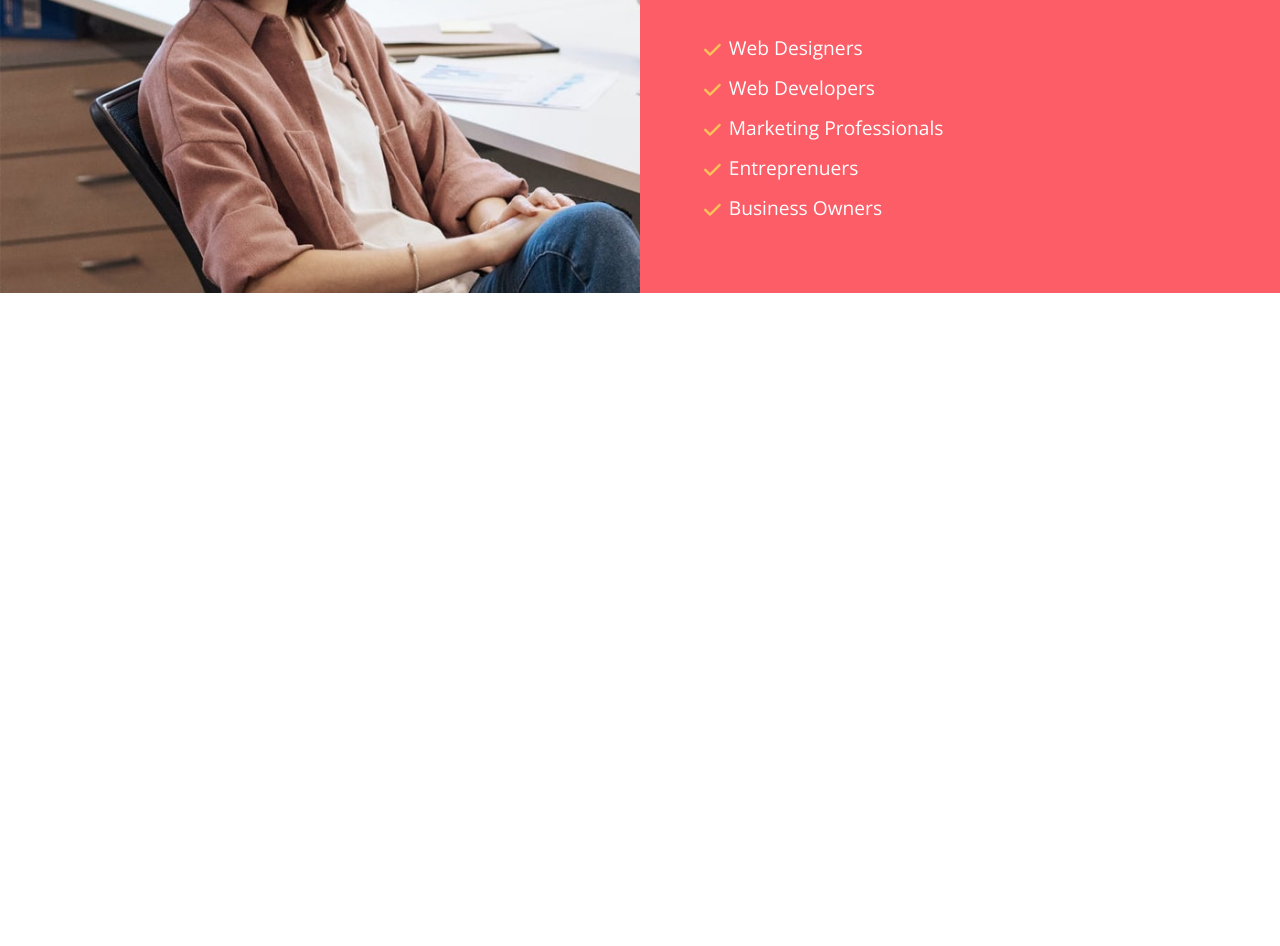
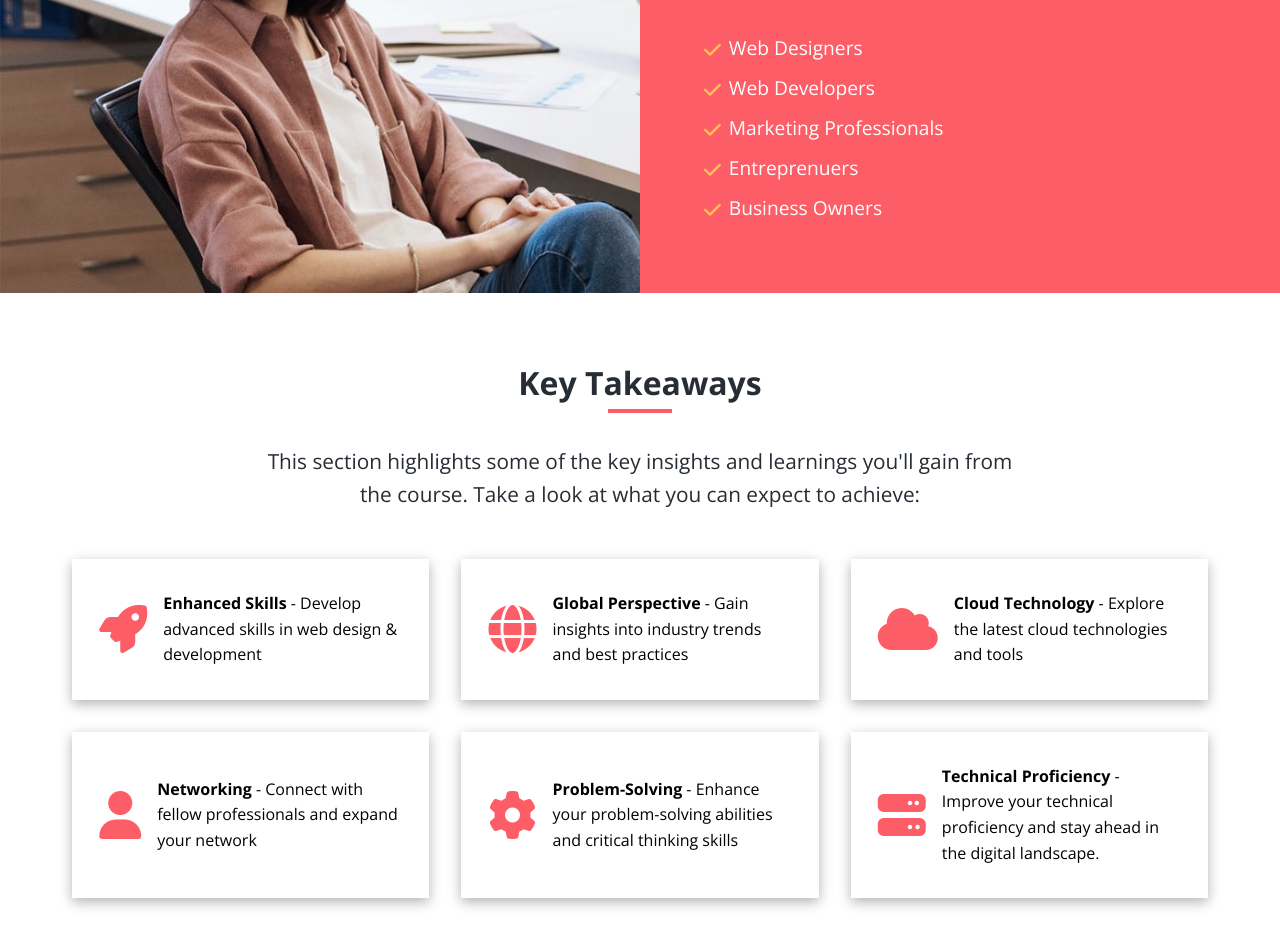
Before and after one commit to ethanmrubenstein/tutor-website, a plain HTML site: page index.html in a window 1280 px wide. Shown: the part 3998-4944 px from the top of the page. Before the commit the page ends 4291 px from the top, so only its background shows below. Drawn offline with nearby package versions, Linux system fonts and the light colour scheme.

Commit message:
Added takeaways and added mobile menu logic

```diff
--- a/css/styles.css
+++ b/css/styles.css
@@ -62,6 +62,15 @@ img {
   color: #fff;
 }
 
+/* Text Classes */
+.text-primary {
+  color: var(--primary);
+}
+
+.text-secondary {
+  color: var(--secondary);
+}
+
 .section {
   margin: 4rem 0;
 }
@@ -103,8 +112,6 @@ img {
   padding: 2rem 1.7rem;
   background-color: #fff;
   box-shadow: 0 4px 12px 0 rgba(0, 0, 0, 0.3);
-  height: 400px;
-  width: 400px;
 }
 
 /* Navbar */
@@ -272,6 +279,11 @@ img {
   font-weight: 700;
 }
 
+.chapter-card {
+  height: 400px;
+  width: 400px;
+}
+
 /* Summary */
 .summary {
   background-color: var(--light);
@@ -343,6 +355,19 @@ img {
   vertical-align: middle;
   font-weight: 900;
   color: var(--secondary);
+}
+
+/* Takeaways */
+.takeaways-cards {
+  display: grid;
+  grid-template-columns: repeat(3, 1fr);
+  gap: 2rem;
+}
+
+.takeaways-cards .card {
+  flex-direction: row;
+  text-align: left;
+  gap: 1rem;
 }
 
 /* Media Queries */
@@ -419,6 +444,10 @@ img {
   .info-left {
     display: none;
   }
+
+  .takeaways-cards {
+    grid-template-columns: 1fr;
+  }
 }
 
 @media (max-width: 768px) {
--- a/index.html
+++ b/index.html
@@ -206,7 +206,7 @@
           </p>
         </div>
         <div class="chapter-cards">
-          <div class="card">
+          <div class="card chapter-card">
             <img src="images/chapters-icon-1.svg" alt="Chapter 1" />
             <h3>Setting Clear Objectives</h3>
             <p>
@@ -214,7 +214,7 @@
               projects, ensuring focus and direction
             </p>
           </div>
-          <div class="card">
+          <div class="card chapter-card">
             <img src="images/chapters-icon-2.svg" alt="Chapter 2" />
             <h3>Content Creation Strategies</h3>
             <p>
@@ -222,7 +222,7 @@
               your audience
             </p>
           </div>
-          <div class="card">
+          <div class="card chapter-card">
             <img src="images/chapters-icon-3.svg" alt="Chapter 3" />
             <h3>Coding Essentials</h3>
             <p>
@@ -318,6 +318,65 @@
       </div>
     </section>
 
+    <!-- Takeaways -->
+    <section id="takeaways" class="takeaways section">
+      <div class="container">
+        <div class="section-header">
+          <h2>Key Takeaways</h2>
+          <div class="heading-border"></div>
+          <p>
+            This section highlights some of the key insights and learnings
+            you'll gain from the course. Take a look at what you can expect to
+            achieve:
+          </p>
+        </div>
+        <div class="takeaways-cards">
+          <div class="card">
+            <i class="fas fa-rocket fa-3x text-primary"></i>
+            <p>
+              <strong>Enhanced Skills</strong> - Develop advanced skills in web
+              design & development
+            </p>
+          </div>
+          <div class="card">
+            <i class="fas fa-globe fa-3x text-primary"></i>
+            <p>
+              <strong>Global Perspective</strong> - Gain insights into industry
+              trends and best practices
+            </p>
+          </div>
+          <div class="card">
+            <i class="fas fa-cloud fa-3x text-primary"></i>
+            <p>
+              <strong>Cloud Technology</strong> - Explore the latest cloud
+              technologies and tools
+            </p>
+          </div>
+          <div class="card">
+            <i class="fas fa-user fa-3x text-primary"></i>
+            <p>
+              <strong>Networking </strong> - Connect with fellow professionals
+              and expand your network
+            </p>
+          </div>
+          <div class="card">
+            <i class="fas fa-cog fa-3x text-primary"></i>
+            <p>
+              <strong>Problem-Solving</strong> - Enhance your problem-solving
+              abilities and critical thinking skills
+            </p>
+          </div>
+          <div class="card">
+            <i class="fas fa-server fa-3x text-primary"></i>
+            <p>
+              <strong>Technical Proficiency</strong> - Improve your technical
+              proficiency and stay ahead in the digital landscape.
+            </p>
+          </div>
+        </div>
+      </div>
+    </section>
+
     <script src="js/script.js"></script>
   </body>
 </html>
--- a/js/script.js
+++ b/js/script.js
@@ -7,6 +7,11 @@ document.addEventListener("DOMContentLoaded", () => {
   const mobileMenu = document.querySelector(".navbar .mobile-menu-items");
 
   toggleButton.addEventListener("click", () => {
+    mobileMenu.addEventListener("click", () => {
+      mobileMenu.classList.remove("active");
+      toggleButtonIcon.classList.add("fa-bars");
+      toggleButtonIcon.classList.remove("fa-x");
+    });
     mobileMenu.classList.toggle("active");
     if (mobileMenu.classList.contains("active")) {
       toggleButtonIcon.classList.remove("fa-bars");
```
